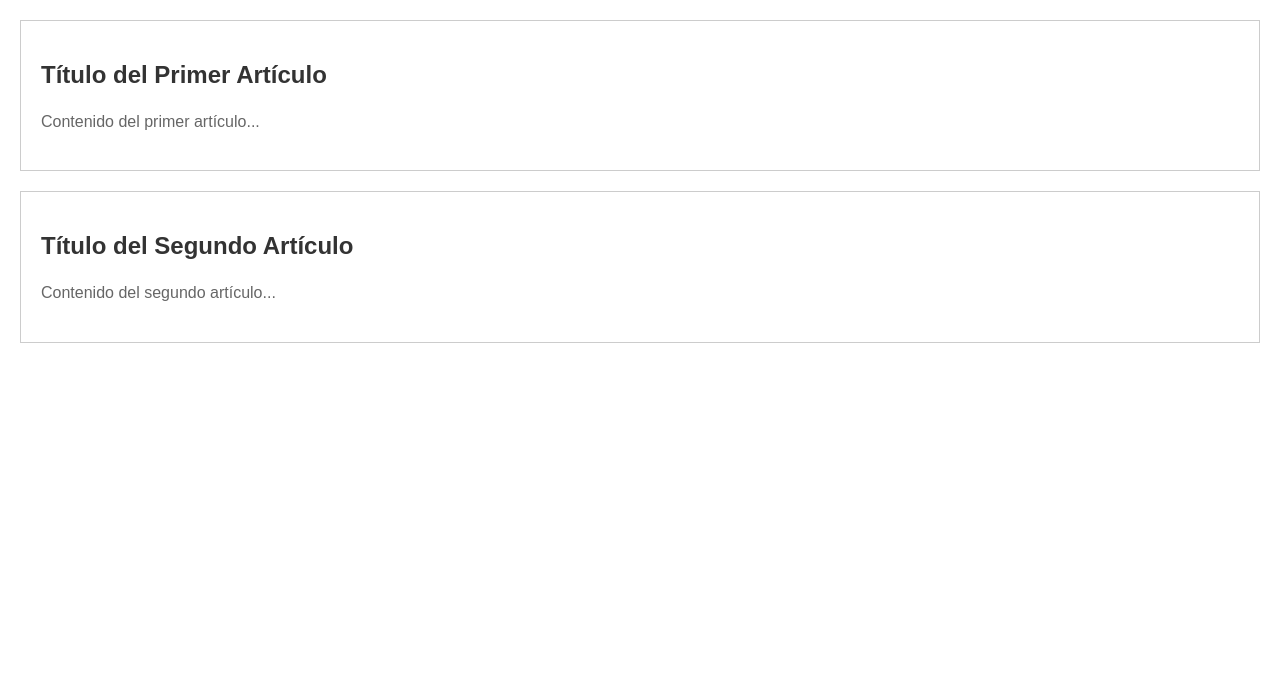
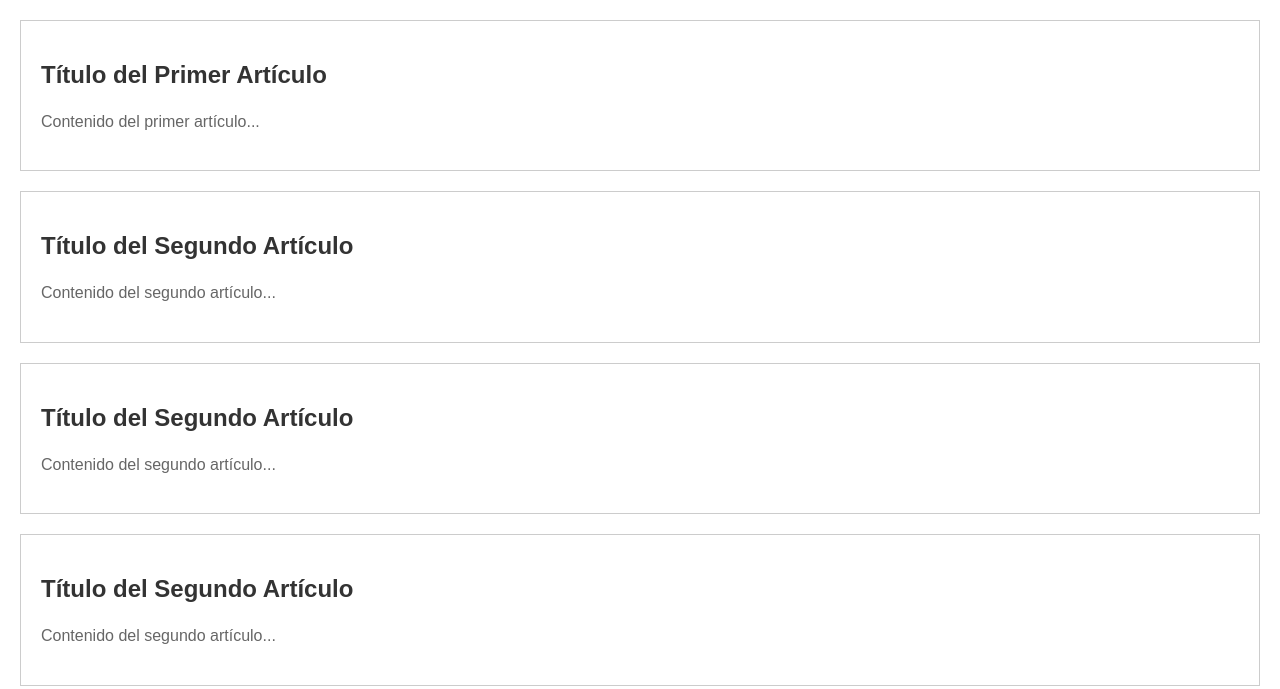
Before and after one commit to Showpay2/Periodico, a plain HTML site: page sociedad.html in a window 1280 px wide. Drawn offline with Linux system fonts and the light colour scheme.

Commit message:
septimo commit

```diff
--- a/sociedad.html
+++ b/sociedad.html
@@ -19,6 +19,17 @@
             <p>Contenido del segundo artículo...</p>
         </article>
     </div>
-
+    <div>
+        <article>
+            <h2>Título del Segundo Artículo</h2>
+            <p>Contenido del segundo artículo...</p>
+        </article>
+    </div>
+    <div>
+        <article>
+            <h2>Título del Segundo Artículo</h2>
+            <p>Contenido del segundo artículo...</p>
+        </article>
+    </div>
 </body>
 </html>
```
